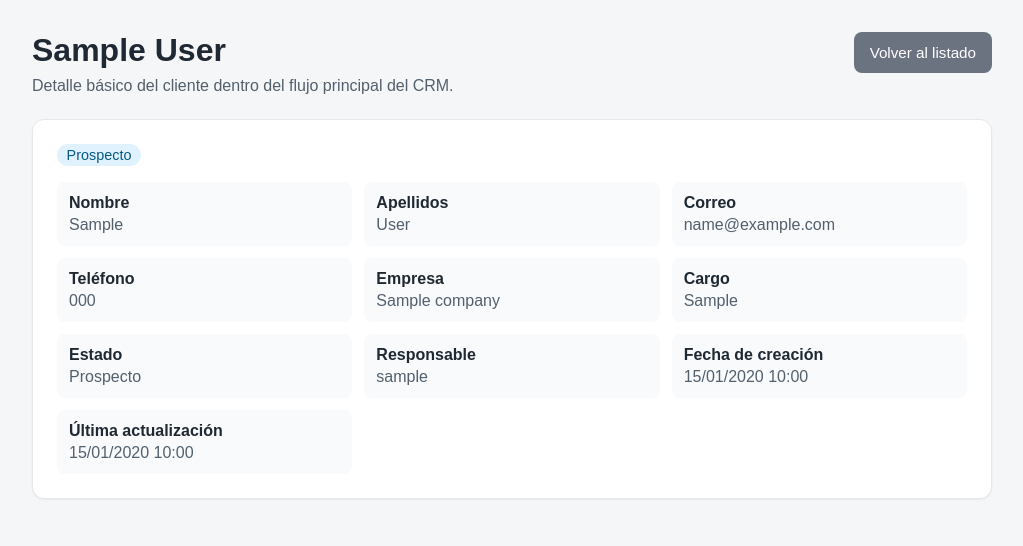
After one commit to fjbravo75/crm-basico-django, a Django app: page /clientes/1/ in a window 1280 px wide. The commit adds this page. Shown: the top 546 px of the page, without its empty margins (128-1151 px from the left). Run offline with Django 5.2, Linux system fonts and the light colour scheme; tables that the repository leaves empty hold one stand-in row (values such as "Sample post").

Commit message:
Add basic client detail flow

```diff
--- /dev/null
+++ b/crm/templates/crm/client_detail.html
@@ -0,0 +1,182 @@
+<!DOCTYPE html>
+<html lang="es">
+<head>
+    <meta charset="utf-8">
+    <meta name="viewport" content="width=device-width, initial-scale=1">
+    <title>{{ client.first_name }} {{ client.last_name }} | CRM Básico</title>
+    <style>
+        body {
+            font-family: Arial, sans-serif;
+            margin: 0;
+            background: #f5f6f8;
+            color: #1f2933;
+        }
+
+        main {
+            max-width: 960px;
+            margin: 0 auto;
+            padding: 2rem 1rem 3rem;
+        }
+
+        h1 {
+            margin: 0 0 0.5rem;
+        }
+
+        .intro {
+            color: #52606d;
+            margin: 0;
+        }
+
+        .page-header {
+            display: flex;
+            justify-content: space-between;
+            align-items: flex-start;
+            gap: 1rem;
+            margin-bottom: 1.5rem;
+            flex-wrap: wrap;
+        }
+
+        .button-link {
+            display: inline-flex;
+            align-items: center;
+            padding: 0.75rem 1rem;
+            border-radius: 0.5rem;
+            background: #6b7280;
+            color: #fff;
+            text-decoration: none;
+            font-size: 0.95rem;
+        }
+
+        .detail-card {
+            background: #fff;
+            border: 1px solid #e5e7eb;
+            border-radius: 0.75rem;
+            padding: 1.5rem;
+            box-shadow: 0 1px 2px rgba(15, 23, 42, 0.05);
+        }
+
+        .status {
+            display: inline-flex;
+            margin-bottom: 1rem;
+            background: #e0f2fe;
+            color: #075985;
+            padding: 0.2rem 0.6rem;
+            border-radius: 999px;
+            font-size: 0.9rem;
+        }
+
+        .detail-grid {
+            display: grid;
+            grid-template-columns: repeat(auto-fit, minmax(220px, 1fr));
+            gap: 0.75rem;
+            margin: 0;
+        }
+
+        .detail-grid div {
+            background: #f8fafc;
+            padding: 0.75rem;
+            border-radius: 0.5rem;
+        }
+
+        .detail-grid dt {
+            font-weight: 700;
+            margin-bottom: 0.25rem;
+        }
+
+        .detail-grid dd {
+            margin: 0;
+            color: #52606d;
+        }
+    </style>
+</head>
+<body>
+    <main>
+        <div class="page-header">
+            <div>
+                <h1>{{ client.first_name }} {{ client.last_name }}</h1>
+                <p class="intro">Detalle básico del cliente dentro del flujo principal del CRM.</p>
+            </div>
+            <a class="button-link" href="{% url 'crm:client_list' %}">Volver al listado</a>
+        </div>
+
+        <section class="detail-card">
+            <span class="status">
+                {% if client.status == "lead" %}
+                    Prospecto
+                {% elif client.status == "contacted" %}
+                    Contactado
+                {% elif client.status == "follow_up" %}
+                    Seguimiento
+                {% elif client.status == "proposal" %}
+                    Propuesta
+                {% elif client.status == "won" %}
+                    Ganado
+                {% elif client.status == "lost" %}
+                    Perdido
+                {% else %}
+                    {{ client.get_status_display }}
+                {% endif %}
+            </span>
+
+            <dl class="detail-grid">
+                <div>
+                    <dt>Nombre</dt>
+                    <dd>{{ client.first_name|default:"" }}</dd>
+                </div>
+                <div>
+                    <dt>Apellidos</dt>
+                    <dd>{{ client.last_name|default:"" }}</dd>
+                </div>
+                <div>
+                    <dt>Correo</dt>
+                    <dd>{{ client.email|default:"" }}</dd>
+                </div>
+                <div>
+                    <dt>Teléfono</dt>
+                    <dd>{{ client.phone|default:"" }}</dd>
+                </div>
+                <div>
+                    <dt>Empresa</dt>
+                    <dd>{{ client.company.name|default:"" }}</dd>
+                </div>
+                <div>
+                    <dt>Cargo</dt>
+                    <dd>{{ client.position|default:"" }}</dd>
+                </div>
+                <div>
+                    <dt>Estado</dt>
+                    <dd>
+                        {% if client.status == "lead" %}
+                            Prospecto
+                        {% elif client.status == "contacted" %}
+                            Contactado
+                        {% elif client.status == "follow_up" %}
+                            Seguimiento
+                        {% elif client.status == "proposal" %}
+                            Propuesta
+                        {% elif client.status == "won" %}
+                            Ganado
+                        {% elif client.status == "lost" %}
+                            Perdido
+                        {% else %}
+                            {{ client.get_status_display }}
+                        {% endif %}
+                    </dd>
+                </div>
+                <div>
+                    <dt>Responsable</dt>
+                    <dd>{{ client.owner.get_username }}</dd>
+                </div>
+                <div>
+                    <dt>Fecha de creación</dt>
+                    <dd>{{ client.created_at|date:"d/m/Y H:i" }}</dd>
+                </div>
+                <div>
+                    <dt>Última actualización</dt>
+                    <dd>{{ client.updated_at|date:"d/m/Y H:i" }}</dd>
+                </div>
+            </dl>
+        </section>
+    </main>
+</body>
+</html>
--- a/crm/urls.py
+++ b/crm/urls.py
@@ -1,10 +1,11 @@
 from django.urls import path
 
-from .views import ClientCreateView, ClientListView
+from .views import ClientCreateView, ClientDetailView, ClientListView
 
 app_name = "crm"
 
 urlpatterns = [
     path("", ClientListView.as_view(), name="client_list"),
     path("clientes/nuevo/", ClientCreateView.as_view(), name="client_create"),
+    path("clientes/<int:pk>/", ClientDetailView.as_view(), name="client_detail"),
 ]
--- a/crm/views.py
+++ b/crm/views.py
@@ -1,7 +1,7 @@
 from django.contrib.auth import get_user_model
 from django.db.models import Q
 from django.urls import reverse_lazy
-from django.views.generic import CreateView, ListView
+from django.views.generic import CreateView, DetailView, ListView
 
 from .forms import ClientForm
 from .models import Client
@@ -77,3 +77,12 @@ class ClientCreateView(CreateView):
             owner.save(update_fields=["password"])
 
         return owner
+
+
+class ClientDetailView(DetailView):
+    model = Client
+    template_name = "crm/client_detail.html"
+    context_object_name = "client"
+
+    def get_queryset(self):
+        return Client.objects.select_related("company", "owner")
```
Also changed, not shown: crm/templates/crm/client_list.html (+10 -1 lines), crm/tests.py (+39 -0 lines).
